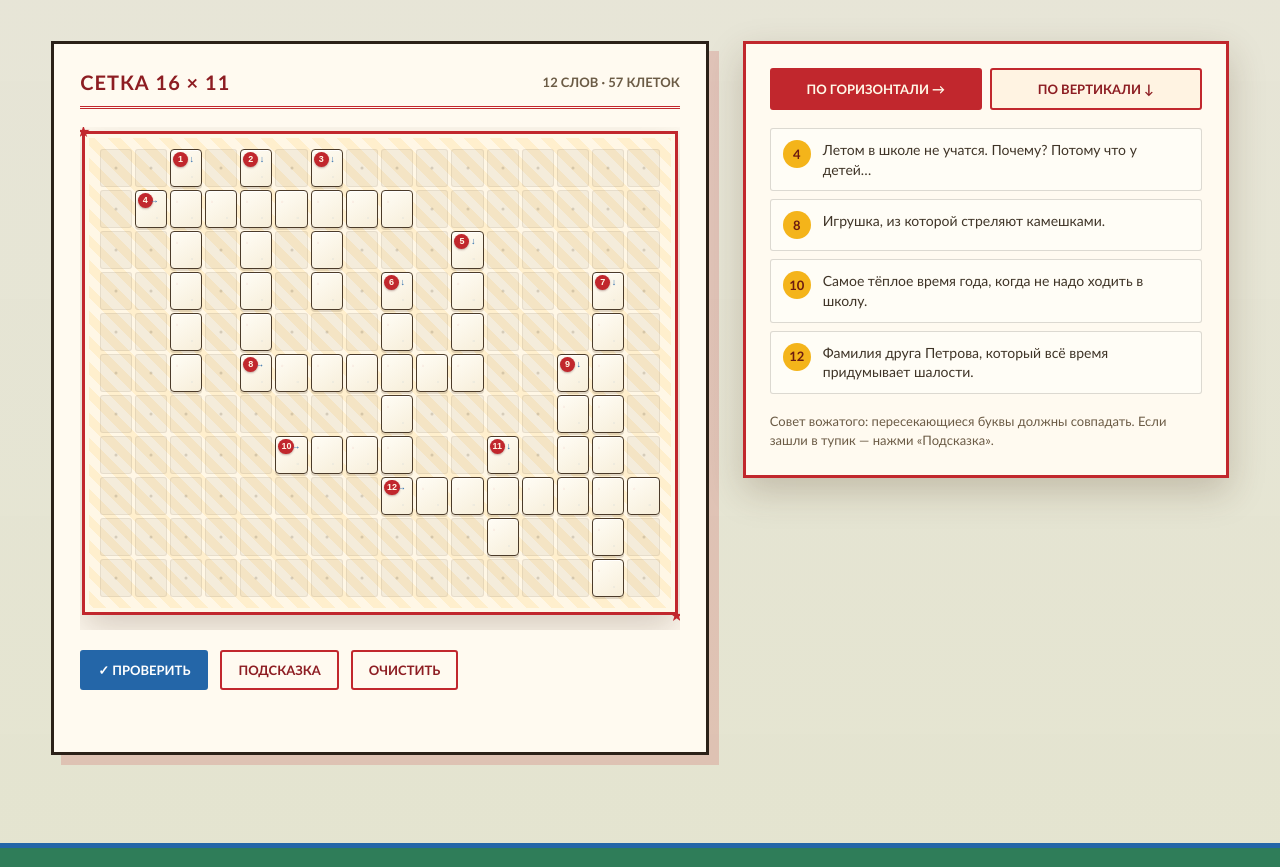
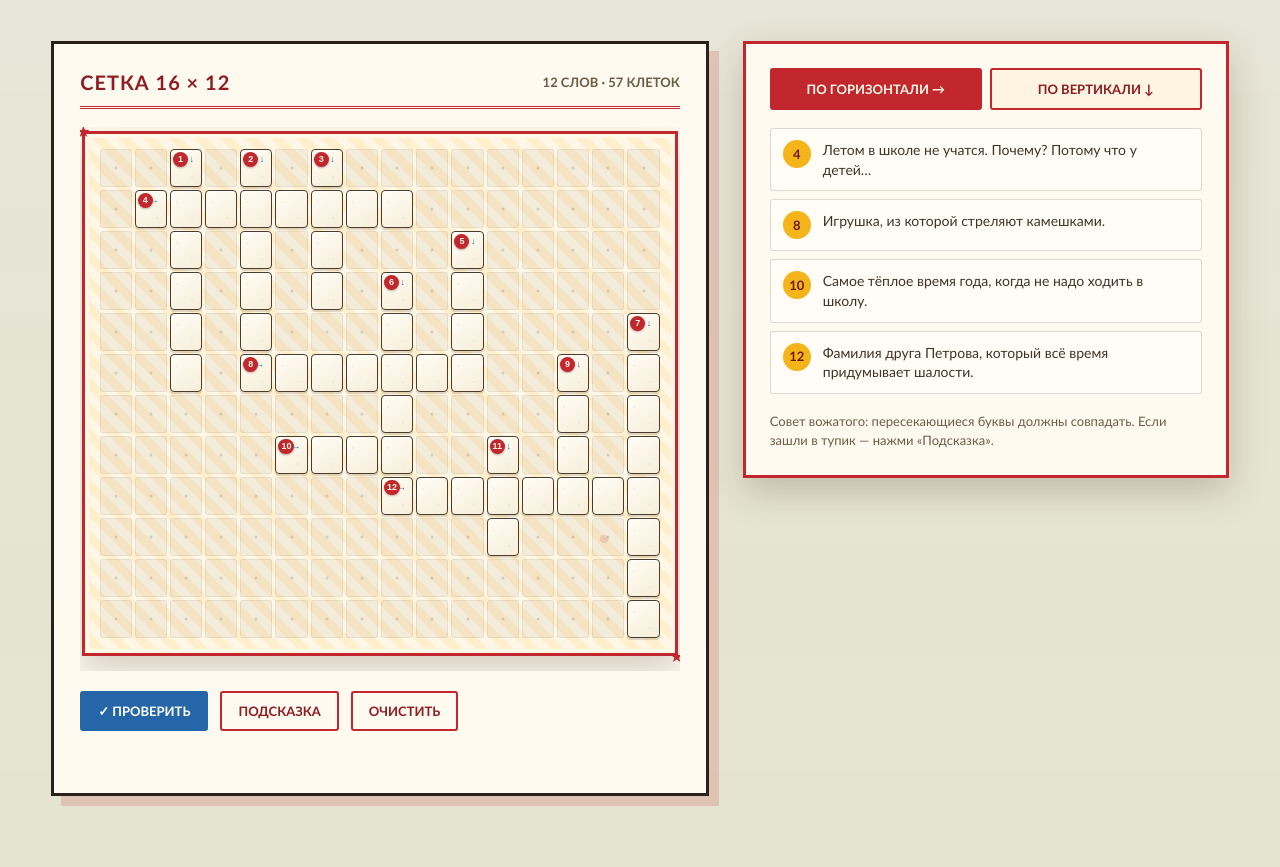
Before and after one commit to Mishanya76/krossv-landing, a plain HTML site: page index.html in a window 1280 px wide. Shown: the part 1812-2679 px from the top of the page. Drawn offline with Linux system fonts and the light colour scheme.

Commit message:
Update crossword: remove Vinograd, move Volk and Melnitsa right

```diff
--- a/index.html
+++ b/index.html
@@ -555,7 +555,7 @@
       <div class="puzzle-layout">
         <div class="grid-panel">
           <div class="grid-title">
-            <h3>Сетка 16 × 11</h3>
+            <h3>Сетка 16 × 12</h3>
             <span>12 слов · 57 клеток</span>
           </div>
           <div class="grid-scroll">
@@ -631,7 +631,7 @@
         <td class="blank" aria-hidden="true"></td>
         <td class="blank" aria-hidden="true"></td>
         <td class="blank" aria-hidden="true"></td>
-        <td class="box"><input class="cell" type="text" maxlength="1" autocomplete="off" spellcheck="false" aria-label="Буква, строка 4, столбец 15" data-r="4" data-c="15"><span class="n">7</span></td>
+        <td class="blank" aria-hidden="true"></td>
         <td class="blank" aria-hidden="true"></td>
       </tr>
       <tr>
@@ -649,8 +649,8 @@
         <td class="blank" aria-hidden="true"></td>
         <td class="blank" aria-hidden="true"></td>
         <td class="blank" aria-hidden="true"></td>
-        <td class="box"><input class="cell" type="text" maxlength="1" autocomplete="off" spellcheck="false" aria-label="Буква, строка 5, столбец 15" data-r="5" data-c="15"></td>
         <td class="blank" aria-hidden="true"></td>
+        <td class="box"><input class="cell" type="text" maxlength="1" autocomplete="off" spellcheck="false" aria-label="Буква, строка 5, столбец 16" data-r="5" data-c="16"><span class="n">7</span></td>
       </tr>
       <tr>
         <td class="blank" aria-hidden="true"></td>
@@ -667,8 +667,8 @@
         <td class="blank" aria-hidden="true"></td>
         <td class="blank" aria-hidden="true"></td>
         <td class="box"><input class="cell" type="text" maxlength="1" autocomplete="off" spellcheck="false" aria-label="Буква, строка 6, столбец 14" data-r="6" data-c="14"><span class="n">9</span></td>
-        <td class="box"><input class="cell" type="text" maxlength="1" autocomplete="off" spellcheck="false" aria-label="Буква, строка 6, столбец 15" data-r="6" data-c="15"></td>
         <td class="blank" aria-hidden="true"></td>
+        <td class="box"><input class="cell" type="text" maxlength="1" autocomplete="off" spellcheck="false" aria-label="Буква, строка 6, столбец 16" data-r="6" data-c="16"></td>
       </tr>
       <tr>
         <td class="blank" aria-hidden="true"></td>
@@ -685,8 +685,8 @@
         <td class="blank" aria-hidden="true"></td>
         <td class="blank" aria-hidden="true"></td>
         <td class="box"><input class="cell" type="text" maxlength="1" autocomplete="off" spellcheck="false" aria-label="Буква, строка 7, столбец 14" data-r="7" data-c="14"></td>
-        <td class="box"><input class="cell" type="text" maxlength="1" autocomplete="off" spellcheck="false" aria-label="Буква, строка 7, столбец 15" data-r="7" data-c="15"></td>
         <td class="blank" aria-hidden="true"></td>
+        <td class="box"><input class="cell" type="text" maxlength="1" autocomplete="off" spellcheck="false" aria-label="Буква, строка 7, столбец 16" data-r="7" data-c="16"></td>
       </tr>
       <tr>
         <td class="blank" aria-hidden="true"></td>
@@ -703,8 +703,8 @@
         <td class="box"><input class="cell" type="text" maxlength="1" autocomplete="off" spellcheck="false" aria-label="Буква, строка 8, столбец 12" data-r="8" data-c="12"><span class="n">11</span></td>
         <td class="blank" aria-hidden="true"></td>
         <td class="box"><input class="cell" type="text" maxlength="1" autocomplete="off" spellcheck="false" aria-label="Буква, строка 8, столбец 14" data-r="8" data-c="14"></td>
-        <td class="box"><input class="cell" type="text" maxlength="1" autocomplete="off" spellcheck="false" aria-label="Буква, строка 8, столбец 15" data-r="8" data-c="15"></td>
         <td class="blank" aria-hidden="true"></td>
+        <td class="box"><input class="cell" type="text" maxlength="1" autocomplete="off" spellcheck="false" aria-label="Буква, строка 8, столбец 16" data-r="8" data-c="16"></td>
       </tr>
       <tr>
         <td class="blank" aria-hidden="true"></td>
@@ -739,8 +739,8 @@
         <td class="box"><input class="cell" type="text" maxlength="1" autocomplete="off" spellcheck="false" aria-label="Буква, строка 10, столбец 12" data-r="10" data-c="12"></td>
         <td class="blank" aria-hidden="true"></td>
         <td class="blank" aria-hidden="true"></td>
-        <td class="box"><input class="cell" type="text" maxlength="1" autocomplete="off" spellcheck="false" aria-label="Буква, строка 10, столбец 15" data-r="10" data-c="15"></td>
         <td class="blank" aria-hidden="true"></td>
+        <td class="box"><input class="cell" type="text" maxlength="1" autocomplete="off" spellcheck="false" aria-label="Буква, строка 10, столбец 16" data-r="10" data-c="16"></td>
       </tr>
       <tr>
         <td class="blank" aria-hidden="true"></td>
@@ -757,8 +757,26 @@
         <td class="blank" aria-hidden="true"></td>
         <td class="blank" aria-hidden="true"></td>
         <td class="blank" aria-hidden="true"></td>
-        <td class="box"><input class="cell" type="text" maxlength="1" autocomplete="off" spellcheck="false" aria-label="Буква, строка 11, столбец 15" data-r="11" data-c="15"></td>
         <td class="blank" aria-hidden="true"></td>
+        <td class="box"><input class="cell" type="text" maxlength="1" autocomplete="off" spellcheck="false" aria-label="Буква, строка 11, столбец 16" data-r="11" data-c="16"></td>
+      </tr>
+      <tr>
+        <td class="blank" aria-hidden="true"></td>
+        <td class="blank" aria-hidden="true"></td>
+        <td class="blank" aria-hidden="true"></td>
+        <td class="blank" aria-hidden="true"></td>
+        <td class="blank" aria-hidden="true"></td>
+        <td class="blank" aria-hidden="true"></td>
+        <td class="blank" aria-hidden="true"></td>
+        <td class="blank" aria-hidden="true"></td>
+        <td class="blank" aria-hidden="true"></td>
+        <td class="blank" aria-hidden="true"></td>
+        <td class="blank" aria-hidden="true"></td>
+        <td class="blank" aria-hidden="true"></td>
+        <td class="blank" aria-hidden="true"></td>
+        <td class="blank" aria-hidden="true"></td>
+        <td class="blank" aria-hidden="true"></td>
+        <td class="box"><input class="cell" type="text" maxlength="1" autocomplete="off" spellcheck="false" aria-label="Буква, строка 12, столбец 16" data-r="12" data-c="16"></td>
       </tr>
               </tbody>
             </table>
@@ -918,7 +936,7 @@
     {n:3,  dir:"down",   start:[1,7],  answer:"ГУСЬ"},
     {n:5,  dir:"down",   start:[3,11], answer:"МАША"},
     {n:6,  dir:"down",   start:[4,9],  answer:"ПЕТРОВ"},
-    {n:7,  dir:"down",   start:[4,15], answer:"МЕЛЬНИЦА"},
+    {n:7,  dir:"down",   start:[5,16], answer:"МЕЛЬНИЦА"},
     {n:9,  dir:"down",   start:[6,14], answer:"ВОЛК"},
     {n:11, dir:"down",   start:[8,12], answer:"МЕЧ"}
   ];
```
